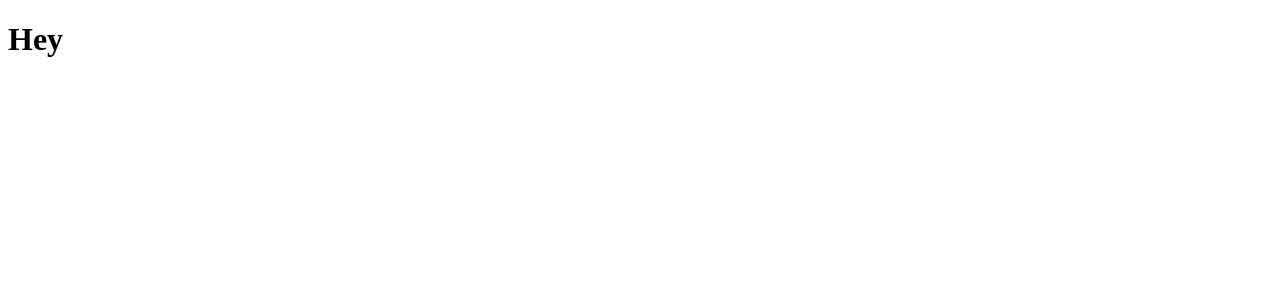
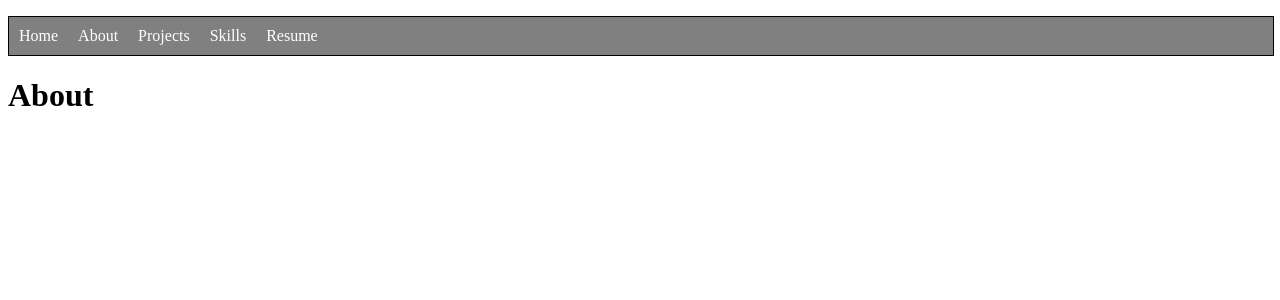
Before and after one commit to Semm6/Personal-website-sem, a React (Create React App) app: page /about in a window 1280 px wide. Shown: the top 300 px of the page. Built offline with nearby package versions, Linux system fonts and the light colour scheme.

Commit message:
Map structure

```diff
--- a/package.json
+++ b/package.json
@@ -8,6 +8,7 @@
     "@testing-library/user-event": "^13.5.0",
     "react": "^17.0.2",
     "react-dom": "^17.0.2",
+    "react-router-dom": "^6.1.1",
     "react-scripts": "5.0.0",
     "web-vitals": "^2.1.2"
   },
--- /dev/null
+++ b/src/Components/Navbar.js
@@ -0,0 +1,39 @@
+import React from "react";
+import { Component } from "react";
+import "../Style/navbar.css";
+
+class Navbar extends Component {
+  render() {
+    return (
+      <ul>
+        <li>
+          <a className="link" href="/">
+            Home
+          </a>
+        </li>
+        <li>
+          <a className="link" href="/about">
+            About
+          </a>
+        </li>
+        <li>
+          <a className="link" href="/projects">
+            Projects
+          </a>
+        </li>
+        <li>
+          <a className="link" href="/skills">
+            Skills
+          </a>
+        </li>
+        <li>
+          <a className="link" href="/resume">
+            Resume
+          </a>
+        </li>
+      </ul>
+    );
+  }
+}
+
+export default Navbar;
--- /dev/null
+++ b/src/Pages/About.js
@@ -0,0 +1,9 @@
+function About() {
+  return (
+    <div className="App">
+      <h1>About</h1>
+    </div>
+  );
+}
+
+export default About;
--- /dev/null
+++ b/src/Pages/App.js
@@ -0,0 +1,25 @@
+import React from "react";
+import Navbar from "../Components/Navbar";
+import { BrowserRouter, Routes, Route } from "react-router-dom";
+import Skills from "./Skills";
+import Home from "./Home";
+import About from "./About";
+import Project from "./Project";
+import Resume from "./Resume";
+
+function App() {
+  return (
+    <BrowserRouter>
+      <Navbar />
+      <Routes>
+        <Route path="/" element={<Home />} />
+        <Route path="/about" element={<About />} />
+        <Route path="/projects" element={<Project />} />
+        <Route path="/skills" element={<Skills />} />
+        <Route path="/resume" element={<Resume />} />
+      </Routes>
+    </BrowserRouter>
+  );
+}
+
+export default App;
--- a/src/Home.js
+++ b/src/Pages/Home.js
@@ -1,7 +1,7 @@
 function Home() {
   return (
     <div className="App">
-      <h1>Hey</h1>
+      <h1>Home</h1>
     </div>
   );
 }
--- /dev/null
+++ b/src/Pages/Project.js
@@ -0,0 +1,9 @@
+function Project() {
+  return (
+    <div className="App">
+      <h1>Projects</h1>
+    </div>
+  );
+}
+
+export default Project;
--- /dev/null
+++ b/src/Pages/Resume.js
@@ -0,0 +1,9 @@
+function Resume() {
+  return (
+    <div className="App">
+      <h1>Resume</h1>
+    </div>
+  );
+}
+
+export default Resume;
--- /dev/null
+++ b/src/Pages/Skills.js
@@ -0,0 +1,9 @@
+function Skills() {
+  return (
+    <div className="App">
+      <h1>Skills</h1>
+    </div>
+  );
+}
+
+export default Skills;
--- /dev/null
+++ b/src/Style/navbar.css
@@ -0,0 +1,20 @@
+ul {
+  border: 1px solid black;
+  padding: 0;
+  background: grey;
+  width: 100%;
+}
+
+li {
+  display: inline-block;
+}
+
+a {
+  padding: 10px;
+  display: block;
+}
+
+.link {
+  text-decoration: none;
+  color: white;
+}
--- a/src/index.js
+++ b/src/index.js
@@ -1,11 +1,11 @@
 import React from "react";
 import ReactDOM from "react-dom";
-import Home from "./Home";
+import App from "./Pages/App";
 import reportWebVitals from "./reportWebVitals";
 
 ReactDOM.render(
   <React.StrictMode>
-    <Home />
+    <App />
   </React.StrictMode>,
   document.getElementById("root")
 );
```
Also changed, not shown: 1 other file (tests, documents, lock files or other folders).
